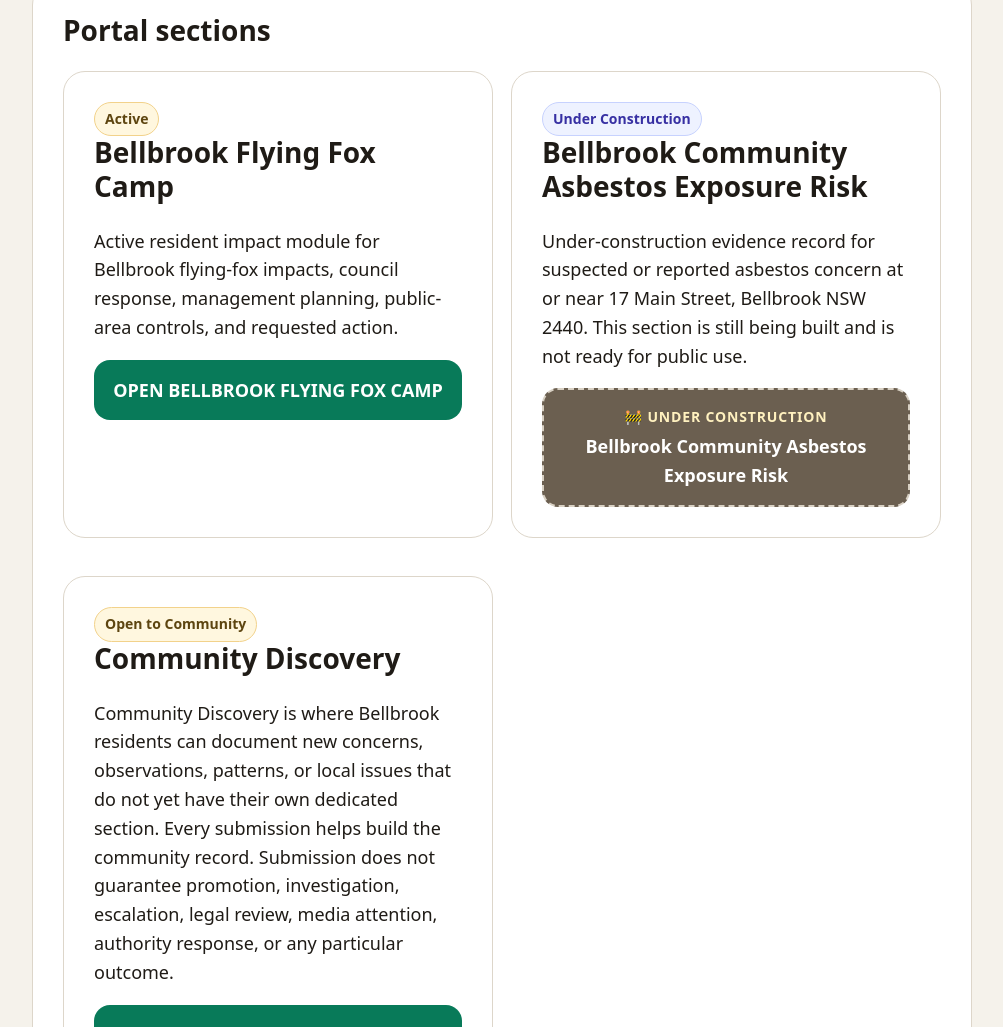
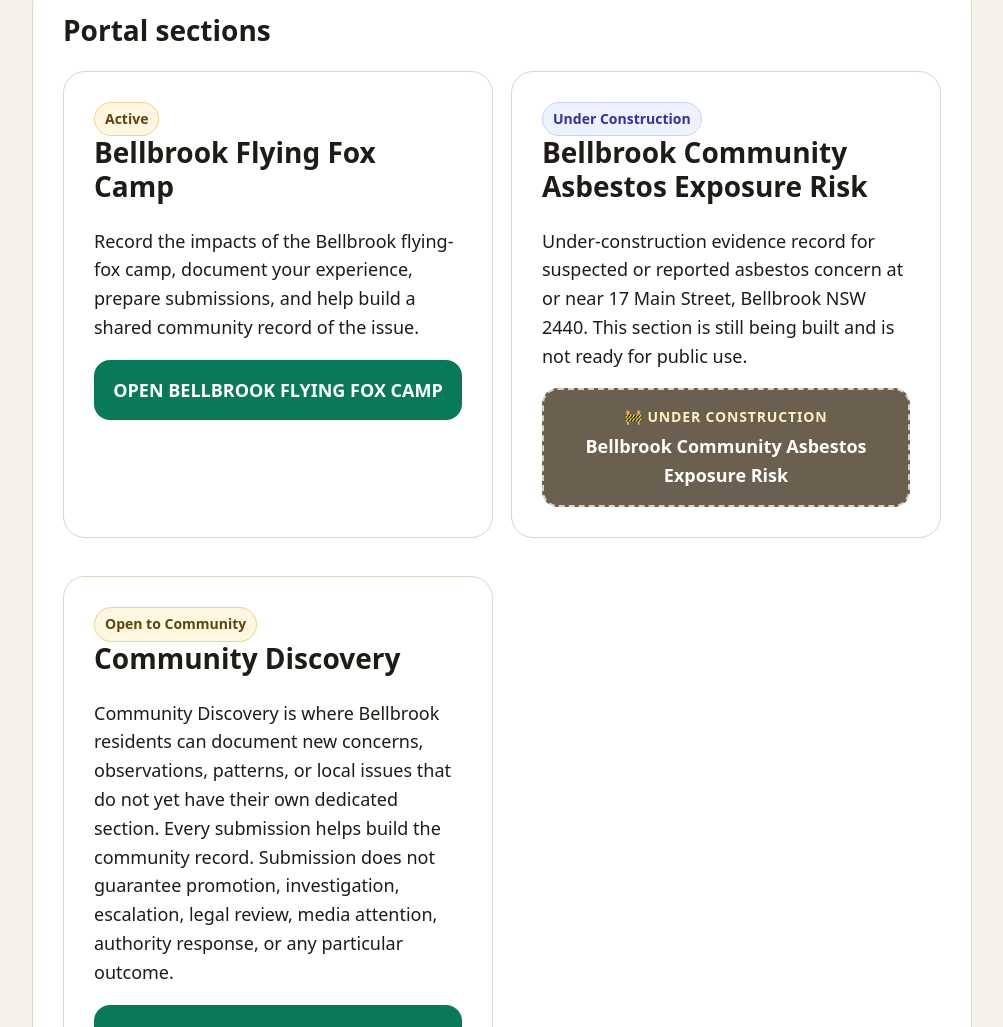
Before and after one commit to mayhem82/bellbrook-advocacy-flying-fox-form, a plain HTML site: page index.html in a window 1280 px wide. Shown: the part 2323-3350 px from the top of the page, without its empty margins (138-1141 px from the left). Drawn offline with Linux system fonts and the light colour scheme.

Commit message:
Clarify flying fox section description

```diff
--- a/index.html
+++ b/index.html
@@ -17,7 +17,7 @@ body{margin:0;background:#f5f2eb;color:#1f1b16;font-family:system-ui,-apple-syst
 <section class="card"><h2>How this works</h2><p>Residents write accounts in their own words. The portal organises those accounts into clear records. The records can be saved, sent, archived by email where available, and grouped with similar records to show patterns.</p><p>If you would like to understand how the portal reviews community records, groups similar issues, and separates different types of evidence, read the Evidence Framework.</p><a class="btn" href="methodology.html">READ THE EVIDENCE FRAMEWORK</a></section>
 <section class="card"><h2>About community</h2><p>The Bellbrook Advocacy Portal belongs to the community it serves. Every resident account remains the author's own record. The portal does not speak for residents—it helps them organise, preserve, and share their own experiences in a clear and consistent way.</p></section>
 <section class="card"><h2>About yield</h2><p>The purpose of the portal is to help the Bellbrook community produce better outcomes through clearer records, better evidence, stronger follow-up, and a shared community memory. The portal exists to make local issues easier to understand, easier to communicate, and harder to overlook.</p><ul class="list"><li>Legibility</li><li>Record ownership</li><li>Submission pathways</li><li>Follow-up readiness</li><li>Community memory</li></ul></section>
-<section class="card"><h2>Portal sections</h2><div class="grid"><article class="card"><span class="tag">Active</span><h2>Bellbrook Flying Fox Camp</h2><p>Active resident impact module for Bellbrook flying-fox impacts, council response, management planning, public-area controls, and requested action.</p><a class="btn" href="flying-fox.html">OPEN BELLBROOK FLYING FOX CAMP</a></article><article class="card"><span class="tag build">Under Construction</span><h2>Bellbrook Community Asbestos Exposure Risk</h2><p>Under-construction evidence record for suspected or reported asbestos concern at or near 17 Main Street, Bellbrook NSW 2440. This section is still being built and is not ready for public use.</p><a class="btn muted" href="asbestos.html"><small>🚧 UNDER CONSTRUCTION</small>Bellbrook Community Asbestos Exposure Risk</a></article><article class="card"><span class="tag">Open to Community</span><h2>Community Discovery</h2><p>Community Discovery is where Bellbrook residents can document new concerns, observations, patterns, or local issues that do not yet have their own dedicated section. Every submission helps build the community record. Submission does not guarantee promotion, investigation, escalation, legal review, media attention, authority response, or any particular outcome.</p><a class="btn" href="discovery.html">OPEN COMMUNITY DISCOVERY</a></article></div></section>
+<section class="card"><h2>Portal sections</h2><div class="grid"><article class="card"><span class="tag">Active</span><h2>Bellbrook Flying Fox Camp</h2><p>Record the impacts of the Bellbrook flying-fox camp, document your experience, prepare submissions, and help build a shared community record of the issue.</p><a class="btn" href="flying-fox.html">OPEN BELLBROOK FLYING FOX CAMP</a></article><article class="card"><span class="tag build">Under Construction</span><h2>Bellbrook Community Asbestos Exposure Risk</h2><p>Under-construction evidence record for suspected or reported asbestos concern at or near 17 Main Street, Bellbrook NSW 2440. This section is still being built and is not ready for public use.</p><a class="btn muted" href="asbestos.html"><small>🚧 UNDER CONSTRUCTION</small>Bellbrook Community Asbestos Exposure Risk</a></article><article class="card"><span class="tag">Open to Community</span><h2>Community Discovery</h2><p>Community Discovery is where Bellbrook residents can document new concerns, observations, patterns, or local issues that do not yet have their own dedicated section. Every submission helps build the community record. Submission does not guarantee promotion, investigation, escalation, legal review, media attention, authority response, or any particular outcome.</p><a class="btn" href="discovery.html">OPEN COMMUNITY DISCOVERY</a></article></div></section>
 <section class="card"><h2>Promotion model</h2><p>Community Discovery is where new concerns begin. When multiple independent resident accounts identify the same issue, the concern may be reviewed for promotion to its own dedicated public section. Promotion is based on the evidence received, not the number of submissions alone. Promotion, investigation, escalation, or action cannot be guaranteed.</p></section>
 <section class="card"><h2>Planned next stage</h2><p>Future updates will allow residents to keep track of responses received from councils, government agencies, organisations, and other recipients. This will help build a clear history of what was submitted, when it was acknowledged, and what happened next.</p></section>
 </main>
```
